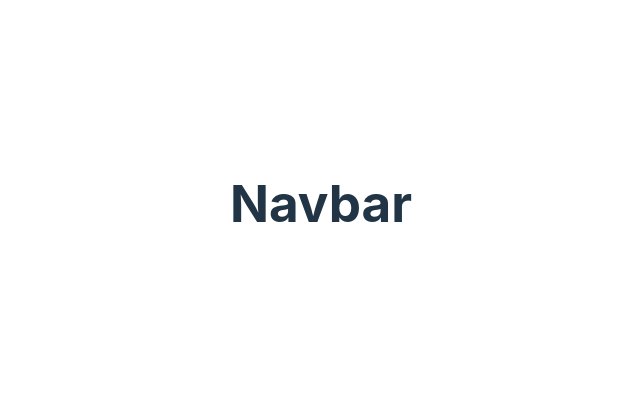
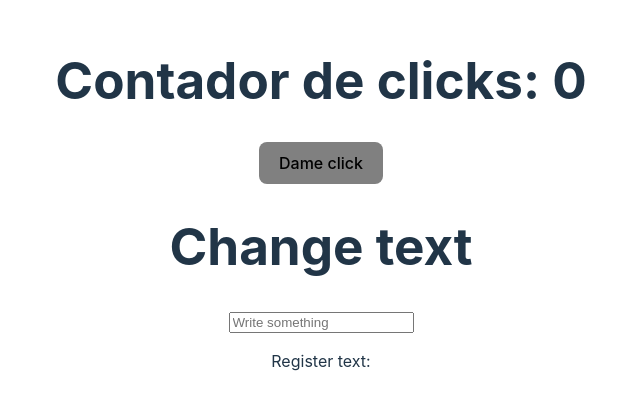
Before and after one commit to Thomk-corporation/ticket-master-event, a React (Vite) app: page / in a window 1280 px wide. Shown: the part 197-606 px from the top of the page, without its empty margins (319-959 px from the left). Built offline with nearby package versions, Linux system fonts and the light colour scheme.

Commit message:
[ADD] EventInput components to App

```diff
--- a/src/App.jsx
+++ b/src/App.jsx
@@ -1,5 +1,7 @@
 
 import './App.css'
+import Contador from './components/Contador'
+import EventInput from './components/EventInput'
 import Navbar from './components/Navbar'
 
 function App() {
@@ -7,7 +9,9 @@ function App() {
 
   return (
     <>
-    <Navbar/>
+    {/* <Navbar/> */}
+    <Contador/>
+    <EventInput/>
 
 
     </>
--- /dev/null
+++ b/src/components/Contador/index.jsx
@@ -0,0 +1,22 @@
+import { useState } from "react";
+
+
+const Contador = ()=>{
+
+    const [contador,setContador] = useState(0);
+
+
+    const aumentarContador = ()=>{
+        setContador(contador + 1)
+    }
+
+    return (
+    <div>
+        <h1>Contador de clicks: {contador}</h1>
+        <button onClick={aumentarContador} style={{backgroundColor: "gray"}}> Dame click</button>
+    </div>
+)
+
+}
+
+export default Contador;
--- /dev/null
+++ b/src/components/EventInput/index.jsx
@@ -0,0 +1,23 @@
+import { useState } from "react";
+const EventInput = () => {
+    const [texto, setTexto] = useState("");
+    const handleChange = (event) => {
+        console.log("ENEMY",event.target.value);
+        event.preventDefault();
+        setTexto(event.target.value);
+    }
+    return (
+        <div>
+            <h1> Change text</h1>
+            <input
+                type="text"
+                placeholder="Write something"
+                value={texto}
+                onChange={handleChange}
+            />
+
+            <p> Register text: {texto}</p>
+        </div>
+    )
+}
+export default EventInput;
```
